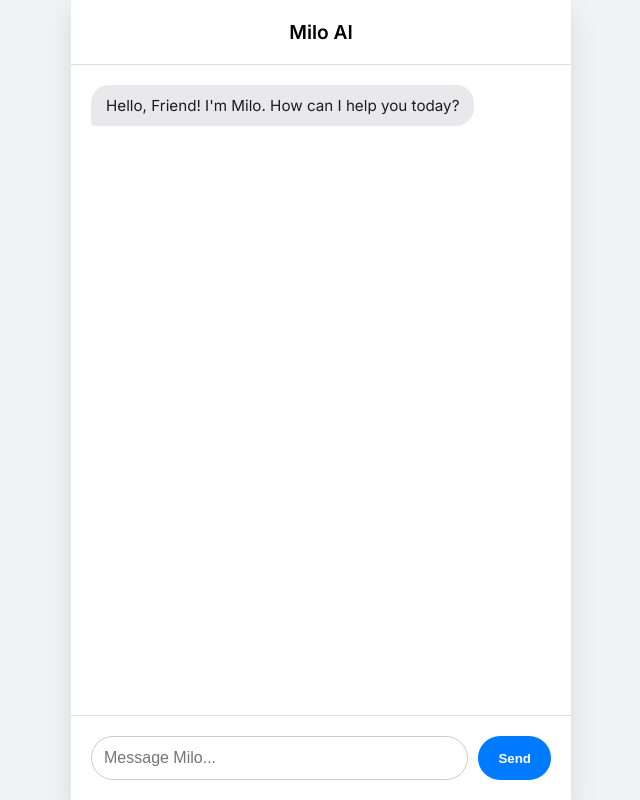
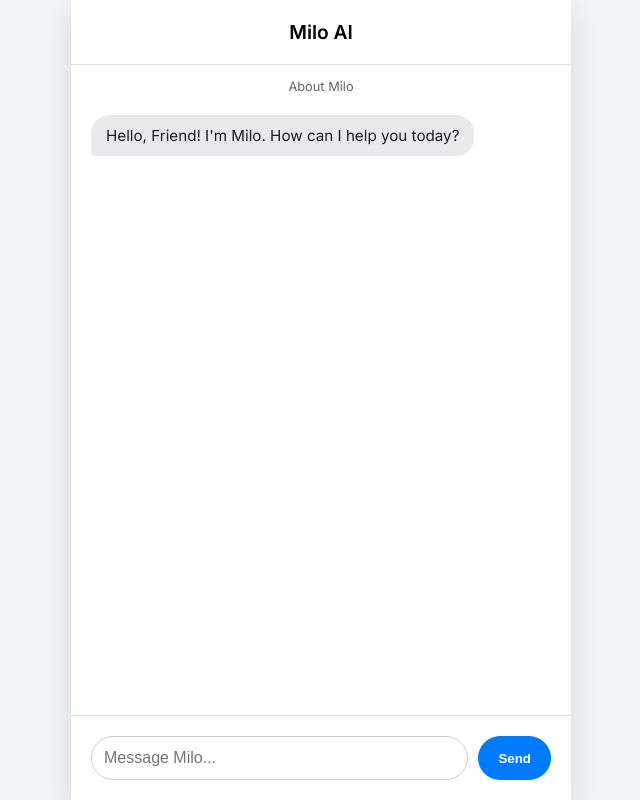
Before and after one commit to doug-ctrl/milo-chatbot, a Flask app: page / in a window 1280 px wide. Shown: the whole page, without its empty margins (319-959 px from the left). Run offline with Flask 3, Linux system fonts and the light colour scheme.

Commit message:
Add About Milo page and navigation link

```diff
--- a/app.py
+++ b/app.py
@@ -21,6 +21,9 @@ def chat():
     bot_reply = get_milo_response(user_input)
     return jsonify({"response": bot_reply})
 
+@app.route('/about')
+def about():
+    return render_template('about.html')
 
 if __name__ == '__main__':
     # Setting debug=True lets the server restart automatically when you save changes
--- a/templates/index.html
+++ b/templates/index.html
@@ -25,8 +25,11 @@
     </style>
 </head>
 <body>
-    <div class="chat-container">
+        <div class="chat-container">
         <header>Milo AI</header>
+        <div style="text-align: center; margin-top: 10px;">
+        <a href="/about" style="color: #666; text-decoration: none; font-size: 0.8em;">About Milo</a>
+        </div>
         <div id="chat-box">
             <div class="message milo">Hello, {{ user }}! I'm Milo. How can I help you today?</div>
         </div>
```
Also changed, not shown: templates/about.html (added, +24 -0 lines).
